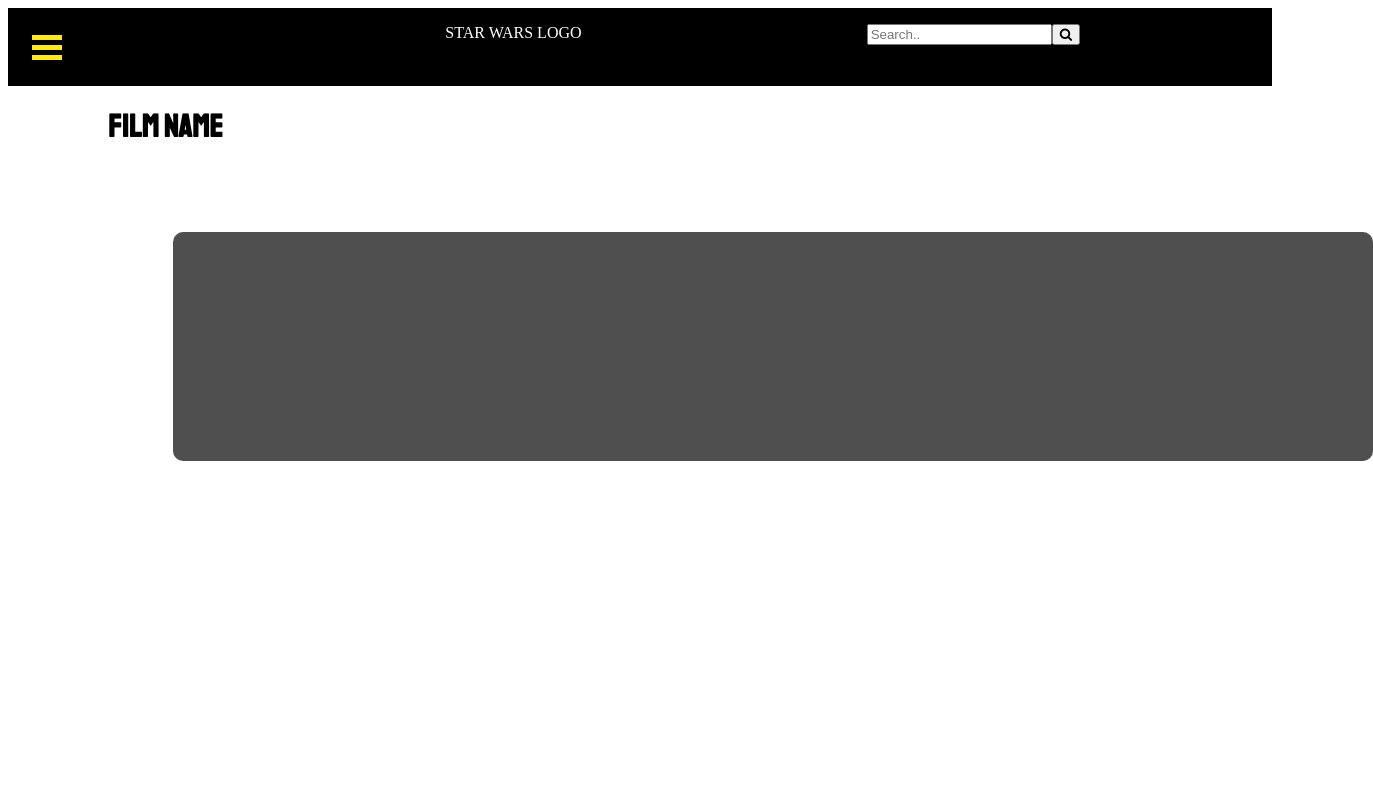
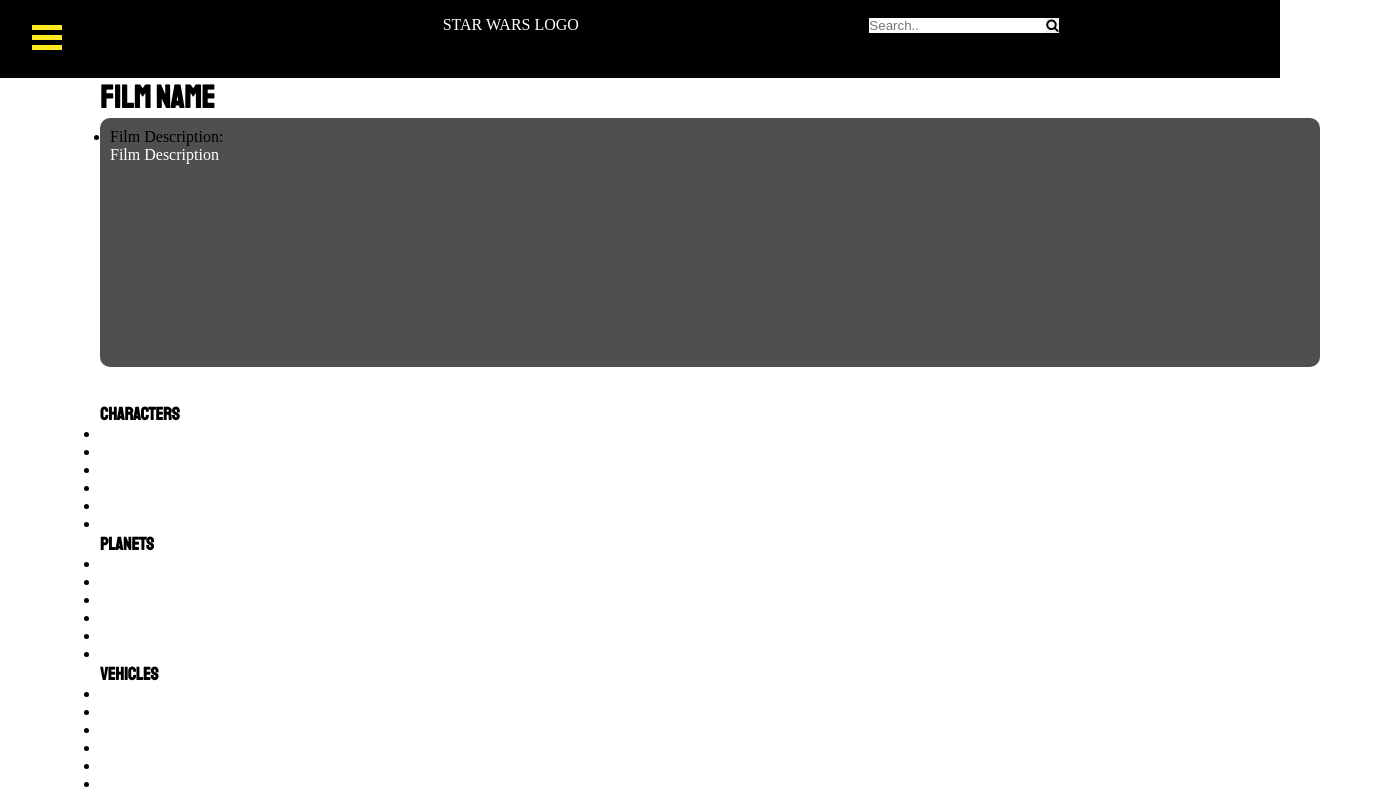
Before and after one commit to brendacardenas/angular-stackblitz-starwars, an Angular app: page / in a window 1280 px wide. Shown: the whole page, 1373 px wide, since content can reach past the window. Built offline with nearby package versions, Linux system fonts and the light colour scheme.

Commit message:
5 files modified

```diff
--- a/src/app/film-details/film-details.component.html
+++ b/src/app/film-details/film-details.component.html
@@ -1,3 +1,37 @@
 <h1>Film Name</h1>
+<div class="headercard">
+  <ul>
+    <li>Film Description:</li>
+    <p>Film Description</p>
+  </ul>
+</div>
+<br><br>
+<div></div>
+<h2>CHARACTERS</h2>
 
-<div class="headercard"></div>
+  <ul>
+    <li></li>
+    <li></li>
+    <li></li>
+    <li></li>
+    <li></li>
+    <li></li>
+  </ul>
+<h2>PLANETS</h2>
+  <ul>
+    <li></li>
+    <li></li>
+    <li></li>
+    <li></li>
+    <li></li>
+    <li></li>
+  </ul>
+<h2>VEHICLES</h2>
+  <ul>
+    <li></li>
+    <li></li>
+    <li></li>
+    <li></li>
+    <li></li>
+    <li></li>
+  </ul>
--- a/src/app/film-details/film-details.component.scss
+++ b/src/app/film-details/film-details.component.scss
@@ -1,9 +1,17 @@
 .headercard{
-  position: absolute;
+
   width: 1200px;
   height: 229px;
   left: 173px;
   top: 232px;
   background: rgba(0, 0, 0, 0.69);
   border-radius: 10px;
+  display: flex;
+  justify-content: left;
+  padding: 10px;
 }
+
+p {
+  margin: 0;
+  color:white;
+  }
--- a/src/app/film-details/film-details.component.ts
+++ b/src/app/film-details/film-details.component.ts
@@ -12,4 +12,6 @@
   ngOnInit() {
   }
 
+
+
 }
--- a/src/app/nav-menu/nav-menu.component.scss
+++ b/src/app/nav-menu/nav-menu.component.scss
@@ -123,7 +123,7 @@
   left: 0;
   z-index: 1;
   width: 30px;
-  height: 30px;
+  height: 10px;
   padding: 2rem;
   background: var(--primary-color);
   display: flex;
--- a/src/styles.scss
+++ b/src/styles.scss
@@ -1,3 +1,5 @@
+
+* { margin: 0; padding: 0; border: none; }
 
 h1{
   color: black;
@@ -7,3 +9,10 @@
 .container{
   margin: 0px 100px 0px 100px;
 }
+
+
+h2{
+  color: black;
+font-family: 'Staatliches', cursive;
+font-size: 18px;
+}
```
